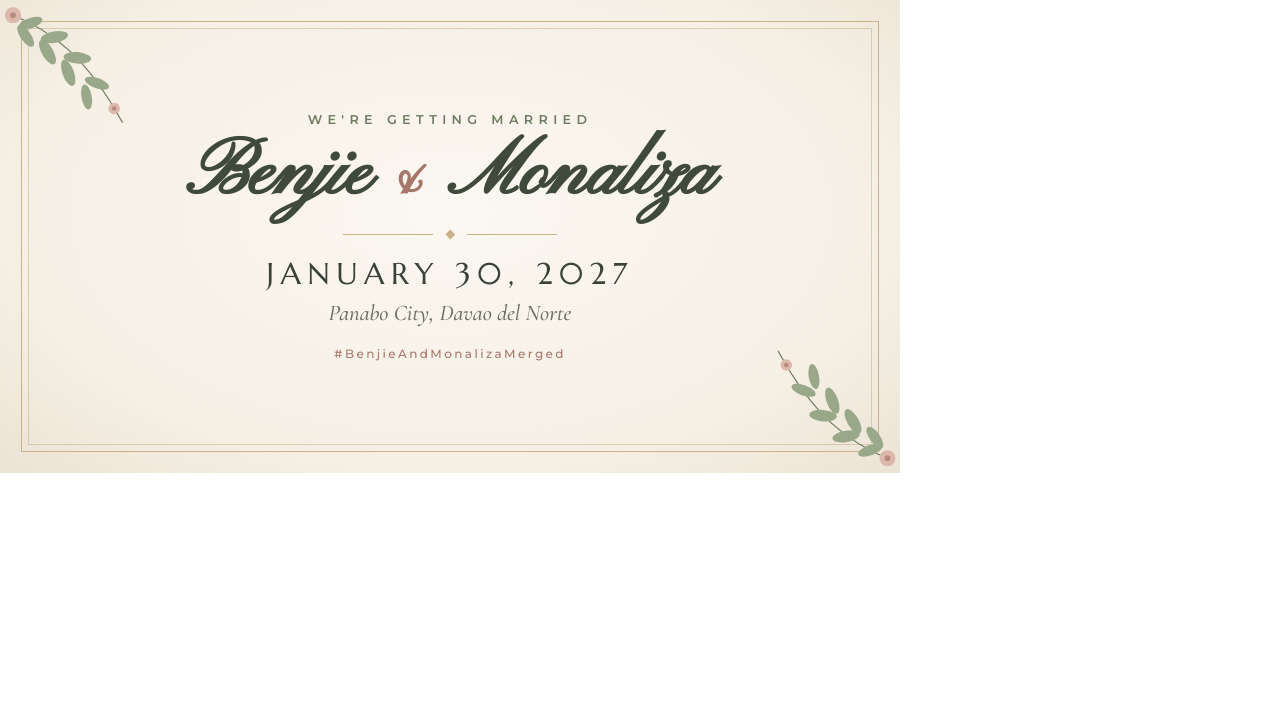
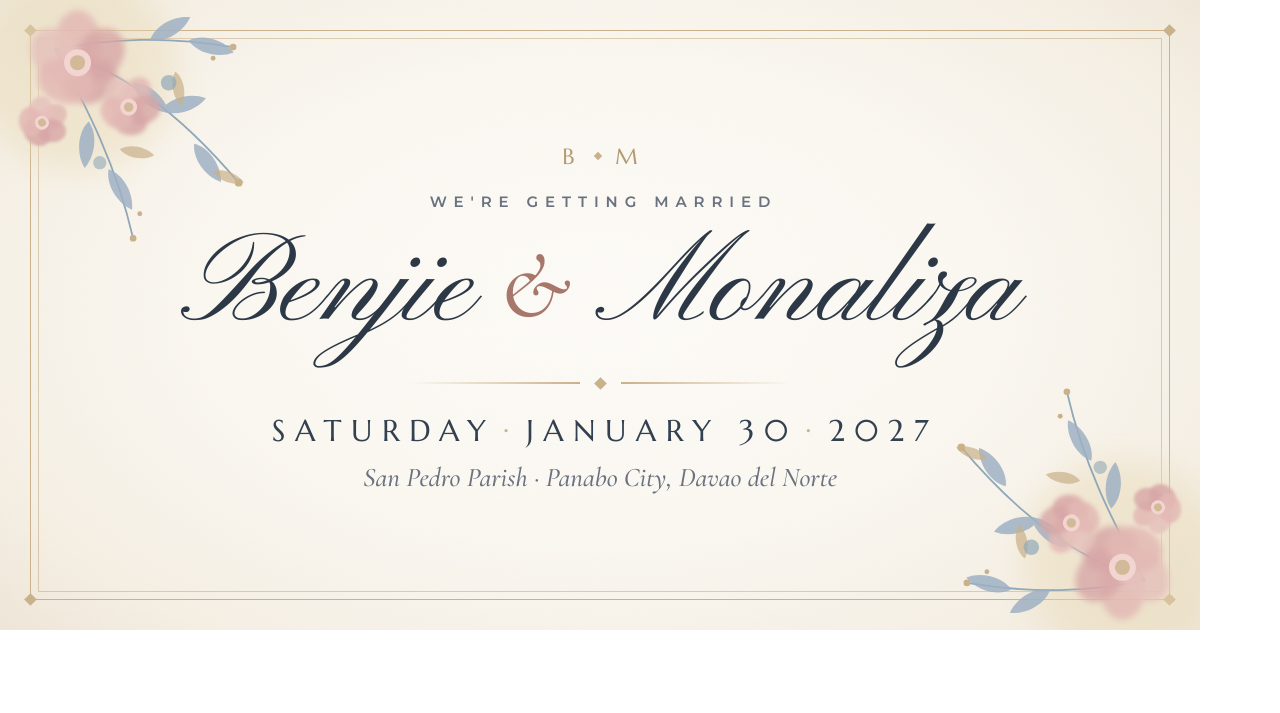
Before and after one commit to alaan-industry/wedding, a Laravel app: page /og-preview.html in a window 1280 px wide. Shown: the top 713 px of the page. Run offline with Laravel 12, Linux system fonts and the light colour scheme.

Commit message:
fix: keep the invitation within small phone screens
- Scaled down hero, countdown, RSVP and event card text, padding and flourishes below 360px and sm so nothing spills past a 320–375px screen.
- Clipped horizontal overflow on the invitation body so stray decorations can't add sideways scroll.
- Kept the ceremony date and "Panabo City" from breaking across lines, and set the event ornament width explicitly.
- Redesigned the share preview card and regenerated og-image.jpg (smaller file, same 1200×630).
- Added an iPhone SE browser test asserting the page has no horizontal overflow.

Co-Authored-By: Claude Opus 5.5 <noreply@anthropic.com>

```diff
--- a/public/og-preview.html
+++ b/public/og-preview.html
@@ -8,110 +8,154 @@
     * { margin: 0; padding: 0; box-sizing: border-box; }
     body { background: #fff; }
     .card {
-        width: 1200px; height: 630px; overflow: hidden; zoom: 0.75;
+        width: 1200px; height: 630px; overflow: hidden; position: relative;
         background:
-            radial-gradient(ellipse at 50% 45%, #fbf8f2 0%, #f5efe4 70%, #ebe3d4 100%);
-        color: #3a4136;
+            radial-gradient(ellipse 70% 80% at 50% 48%, #fdfbf7 0%, #fbf8f2 45%, #f5efe4 80%, #ede5d6 100%);
+        color: #33404f;
         font-family: 'Cormorant Garamond', serif;
-        position: relative;
     }
-    .frame {
-        position: absolute; inset: 28px;
-        border: 1.5px solid #c9b18a;
-    }
-    .frame::after {
-        content: ''; position: absolute; inset: 8px;
-        border: 1px solid rgba(201, 177, 138, .55);
-    }
-    .sprig { position: absolute; width: 230px; height: 230px; }
-    .sprig.tl { top: -14px; left: -14px; }
-    .sprig.br { bottom: -14px; right: -14px; transform: rotate(180deg); }
+    .grain { position: absolute; inset: 0; opacity: .35; mix-blend-mode: multiply; }
+    .frame { position: absolute; inset: 30px; border: 1.25px solid #c9b18a; }
+    .frame::after { content: ''; position: absolute; inset: 7px; border: .75px solid rgba(201, 177, 138, .6); }
+    .corner { position: absolute; width: 9px; height: 9px; background: #c9b18a; transform: rotate(45deg); }
+    .corner.tl { top: 26px; left: 26px; } .corner.tr { top: 26px; right: 26px; }
+    .corner.bl { bottom: 26px; left: 26px; } .corner.br { bottom: 26px; right: 26px; }
+    .bouquet { position: absolute; width: 400px; height: 400px; }
+    .bouquet.tl { top: -84px; left: -78px; }
+    .bouquet.br { bottom: -84px; right: -78px; transform: rotate(180deg); }
     .content {
         position: absolute; inset: 0;
         display: flex; flex-direction: column; align-items: center; justify-content: center;
-        text-align: center;
+        text-align: center; padding-top: 6px;
     }
+    .monogram {
+        font-family: 'Marcellus', serif; font-size: 22px; letter-spacing: .3em; color: #b39a72;
+        display: flex; align-items: center; gap: 14px; padding-left: .3em;
+    }
+    .monogram i { width: 6px; height: 6px; background: #c9b18a; transform: rotate(45deg); }
     .eyebrow {
         font-family: 'Montserrat', sans-serif; font-weight: 600;
-        font-size: 17px; letter-spacing: .42em; text-transform: uppercase;
-        color: #6f7d62; margin-bottom: 6px;
+        font-size: 15px; letter-spacing: .46em; text-transform: uppercase;
+        color: #69727e; margin-top: 22px; padding-left: .46em;
     }
     .names {
-        font-family: 'Pinyon Script', cursive;
-        font-size: 104px; line-height: 1.15; color: #3f4a3a;
-        display: flex; align-items: baseline; gap: 22px;
+        font-family: 'Pinyon Script', cursive; font-weight: 400;
+        font-size: 124px; line-height: 1; color: #2c3846;
+        margin-top: 18px; display: flex; align-items: baseline; gap: 26px;
     }
-    .names .amp { font-size: 76px; color: #a8776b; }
-    .divider { display: flex; align-items: center; gap: 18px; margin: 14px 0 22px; }
-    .divider span { width: 120px; height: 1px; background: #c9b18a; }
-    .divider i { width: 9px; height: 9px; background: #c9b18a; transform: rotate(45deg); }
+    .names .amp { font-family: 'Cormorant Garamond', serif; font-style: italic; font-weight: 500; font-size: 92px; color: #a8776b; transform: translateY(-4px); }
+    .rule { display: flex; align-items: center; gap: 16px; margin: 26px 0 24px; }
+    .rule span { width: 170px; height: 1.25px; }
+    .rule span:first-child { background: linear-gradient(90deg, transparent, #c9b18a); }
+    .rule span:last-child { background: linear-gradient(90deg, #c9b18a, transparent); }
+    .rule i { width: 9px; height: 9px; background: #c9b18a; transform: rotate(45deg); }
     .date {
-        font-family: 'Marcellus', serif;
-        font-size: 40px; letter-spacing: .22em; color: #3a4136;
+        font-family: 'Marcellus', serif; font-size: 30px; letter-spacing: .32em; color: #33404f;
+        padding-left: .32em;
     }
-    .place {
-        font-style: italic; font-size: 30px; color: #6d7166; margin-top: 10px;
-    }
-    .hashtag {
-        font-family: 'Montserrat', sans-serif; font-weight: 500;
-        font-size: 16px; letter-spacing: .2em; color: #a8776b; margin-top: 26px;
-    }
+    .date b { font-weight: 400; color: #c9b18a; margin: 0 .25em; }
+    .place { font-style: italic; font-size: 27px; color: #69727e; margin-top: 12px; }
 </style>
 </head>
 <body>
 <div class="card">
+    <svg class="grain" width="1200" height="630">
+        <filter id="n"><feTurbulence type="fractalNoise" baseFrequency=".9" numOctaves="2" stitchTiles="stitch"/><feColorMatrix values="0 0 0 0 .55  0 0 0 0 .5  0 0 0 0 .42  0 0 0 .09 0"/></filter>
+        <rect width="100%" height="100%" filter="url(#n)"/>
+    </svg>
+
+    <svg width="0" height="0" style="position:absolute">
+        <defs>
+            <filter id="wash" x="-30%" y="-30%" width="160%" height="160%"><feGaussianBlur stdDeviation="2.2"/></filter>
+            <filter id="soft" x="-50%" y="-50%" width="200%" height="200%"><feGaussianBlur stdDeviation="14"/></filter>
+            <g id="bloom">
+                <g filter="url(#wash)">
+                    <ellipse cx="0" cy="-15" rx="15" ry="20" fill="#e3b9b4" opacity=".85"/>
+                    <ellipse cx="14" cy="-4" rx="15" ry="19" fill="#d8a7a7" opacity=".85" transform="rotate(72)"/>
+                    <ellipse cx="9" cy="13" rx="15" ry="19" fill="#e6c2bd" opacity=".85" transform="rotate(144)"/>
+                    <ellipse cx="-9" cy="13" rx="15" ry="19" fill="#d8a7a7" opacity=".8" transform="rotate(216)"/>
+                    <ellipse cx="-14" cy="-4" rx="15" ry="19" fill="#e3b9b4" opacity=".85" transform="rotate(288)"/>
+                </g>
+                <circle r="9" fill="#f2d4d0"/>
+                <circle r="5" fill="#c9b18a" opacity=".8"/>
+            </g>
+            <g id="leaf"><path d="M0 0 C 10 -9, 30 -9, 42 0 C 30 9, 10 9, 0 0 Z"/></g>
+        </defs>
+    </svg>
+
     <div class="frame"></div>
+    <i class="corner tl"></i><i class="corner tr"></i><i class="corner bl"></i><i class="corner br"></i>
 
-    <svg class="sprig tl" viewBox="0 0 300 300" fill="none">
-        <path d="M30 40 C 110 70, 170 120, 230 230" stroke="#6f7d62" stroke-width="2.2" stroke-linecap="round"/>
-        <g fill="#9aa88a">
-            <ellipse cx="70" cy="58" rx="22" ry="9" transform="rotate(-20 70 58)"/>
-            <ellipse cx="62" cy="80" rx="22" ry="9" transform="rotate(55 62 80)"/>
-            <ellipse cx="112" cy="82" rx="24" ry="10" transform="rotate(-10 112 82)"/>
-            <ellipse cx="100" cy="108" rx="24" ry="10" transform="rotate(60 100 108)"/>
-            <ellipse cx="152" cy="118" rx="24" ry="10" transform="rotate(5 152 118)"/>
-            <ellipse cx="136" cy="144" rx="24" ry="10" transform="rotate(70 136 144)"/>
-            <ellipse cx="186" cy="162" rx="22" ry="9" transform="rotate(20 186 162)"/>
-            <ellipse cx="168" cy="186" rx="22" ry="9" transform="rotate(80 168 186)"/>
+    <svg class="bouquet tl" viewBox="0 0 360 360">
+        <circle cx="140" cy="140" r="90" fill="#e8d9b5" opacity=".45" filter="url(#soft)"/>
+        <g fill="none" stroke="#8fa8b8" stroke-width="1.6" stroke-linecap="round">
+            <path d="M120 120 C 180 140, 230 175, 285 240"/>
+            <path d="M120 120 C 150 175, 175 225, 190 290"/>
+            <path d="M120 120 C 170 110, 220 108, 280 118"/>
         </g>
-        <g fill="#dcb7ab">
-            <circle cx="40" cy="44" r="14"/>
-            <circle cx="216" cy="206" r="10"/>
+        <g fill="#9fb1c4" opacity=".85">
+            <use href="#leaf" transform="translate(190 150) rotate(40)"/>
+            <use href="#leaf" transform="translate(215 175) rotate(-15)"/>
+            <use href="#leaf" transform="translate(245 205) rotate(55)"/>
+            <use href="#leaf" transform="translate(150 185) rotate(95)"/>
+            <use href="#leaf" transform="translate(168 228) rotate(60)"/>
+            <use href="#leaf" transform="translate(205 112) rotate(-30)"/>
+            <use href="#leaf" transform="translate(240 112) rotate(15)"/>
         </g>
-        <g fill="#a8776b" opacity=".7">
-            <circle cx="40" cy="44" r="5"/>
-            <circle cx="216" cy="206" r="4"/>
+        <g fill="#c9b18a" opacity=".7">
+            <use href="#leaf" transform="translate(178 210) rotate(10) scale(.75)"/>
+            <use href="#leaf" transform="translate(228 140) rotate(80) scale(.75)"/>
+            <use href="#leaf" transform="translate(262 230) rotate(20) scale(.7)"/>
         </g>
+        <g fill="#c9b18a">
+            <circle cx="285" cy="240" r="3.5"/><circle cx="190" cy="290" r="3"/><circle cx="280" cy="118" r="3"/>
+            <circle cx="262" cy="128" r="2.2"/><circle cx="196" cy="268" r="2.2"/>
+        </g>
+        <use href="#bloom" transform="translate(140 132) scale(1.35)"/>
+        <use href="#bloom" transform="translate(186 172) scale(.85) rotate(30)"/>
+        <use href="#bloom" transform="translate(108 186) scale(.7) rotate(60)"/>
+        <circle cx="222" cy="150" r="7" fill="#8fa8b8" opacity=".7"/>
+        <circle cx="160" cy="222" r="6" fill="#8fa8b8" opacity=".6"/>
     </svg>
-    <svg class="sprig br" viewBox="0 0 300 300" fill="none">
-        <path d="M30 40 C 110 70, 170 120, 230 230" stroke="#6f7d62" stroke-width="2.2" stroke-linecap="round"/>
-        <g fill="#9aa88a">
-            <ellipse cx="70" cy="58" rx="22" ry="9" transform="rotate(-20 70 58)"/>
-            <ellipse cx="62" cy="80" rx="22" ry="9" transform="rotate(55 62 80)"/>
-            <ellipse cx="112" cy="82" rx="24" ry="10" transform="rotate(-10 112 82)"/>
-            <ellipse cx="100" cy="108" rx="24" ry="10" transform="rotate(60 100 108)"/>
-            <ellipse cx="152" cy="118" rx="24" ry="10" transform="rotate(5 152 118)"/>
-            <ellipse cx="136" cy="144" rx="24" ry="10" transform="rotate(70 136 144)"/>
-            <ellipse cx="186" cy="162" rx="22" ry="9" transform="rotate(20 186 162)"/>
-            <ellipse cx="168" cy="186" rx="22" ry="9" transform="rotate(80 168 186)"/>
+    <svg class="bouquet br" viewBox="0 0 360 360">
+        <circle cx="140" cy="140" r="90" fill="#e8d9b5" opacity=".45" filter="url(#soft)"/>
+        <g fill="none" stroke="#8fa8b8" stroke-width="1.6" stroke-linecap="round">
+            <path d="M120 120 C 180 140, 230 175, 285 240"/>
+            <path d="M120 120 C 150 175, 175 225, 190 290"/>
+            <path d="M120 120 C 170 110, 220 108, 280 118"/>
         </g>
-        <g fill="#dcb7ab">
-            <circle cx="40" cy="44" r="14"/>
-            <circle cx="216" cy="206" r="10"/>
+        <g fill="#9fb1c4" opacity=".85">
+            <use href="#leaf" transform="translate(190 150) rotate(40)"/>
+            <use href="#leaf" transform="translate(215 175) rotate(-15)"/>
+            <use href="#leaf" transform="translate(245 205) rotate(55)"/>
+            <use href="#leaf" transform="translate(150 185) rotate(95)"/>
+            <use href="#leaf" transform="translate(168 228) rotate(60)"/>
+            <use href="#leaf" transform="translate(205 112) rotate(-30)"/>
+            <use href="#leaf" transform="translate(240 112) rotate(15)"/>
         </g>
-        <g fill="#a8776b" opacity=".7">
-            <circle cx="40" cy="44" r="5"/>
-            <circle cx="216" cy="206" r="4"/>
+        <g fill="#c9b18a" opacity=".7">
+            <use href="#leaf" transform="translate(178 210) rotate(10) scale(.75)"/>
+            <use href="#leaf" transform="translate(228 140) rotate(80) scale(.75)"/>
+            <use href="#leaf" transform="translate(262 230) rotate(20) scale(.7)"/>
         </g>
+        <g fill="#c9b18a">
+            <circle cx="285" cy="240" r="3.5"/><circle cx="190" cy="290" r="3"/><circle cx="280" cy="118" r="3"/>
+            <circle cx="262" cy="128" r="2.2"/><circle cx="196" cy="268" r="2.2"/>
+        </g>
+        <use href="#bloom" transform="translate(140 132) scale(1.35)"/>
+        <use href="#bloom" transform="translate(186 172) scale(.85) rotate(30)"/>
+        <use href="#bloom" transform="translate(108 186) scale(.7) rotate(60)"/>
+        <circle cx="222" cy="150" r="7" fill="#8fa8b8" opacity=".7"/>
+        <circle cx="160" cy="222" r="6" fill="#8fa8b8" opacity=".6"/>
     </svg>
 
     <div class="content">
+        <p class="monogram">B<i></i>M</p>
         <p class="eyebrow">We're getting married</p>
         <h1 class="names"><span>Benjie</span><span class="amp">&amp;</span><span>Monaliza</span></h1>
-        <div class="divider"><span></span><i></i><span></span></div>
-        <p class="date">JANUARY 30, 2027</p>
-        <p class="place">Panabo City, Davao del Norte</p>
-        <p class="hashtag">#BenjieAndMonalizaMerged</p>
+        <div class="rule"><span></span><i></i><span></span></div>
+        <p class="date">SATURDAY<b>·</b>JANUARY 30<b>·</b>2027</p>
+        <p class="place">San Pedro Parish · Panabo City, Davao del Norte</p>
     </div>
 </div>
 </body>
--- a/resources/views/layouts/invitation.blade.php
+++ b/resources/views/layouts/invitation.blade.php
@@ -48,7 +48,7 @@
 
         @vite(['resources/css/app.css', 'resources/js/app.js'])
     </head>
-    <body class="paper-texture min-h-screen font-serif [--font-sans:var(--font-label)] text-ink antialiased selection:bg-blush/50">
+    <body class="paper-texture min-h-screen overflow-x-clip font-serif [--font-sans:var(--font-label)] text-ink antialiased selection:bg-blush/50">
         {{ $slot }}
     </body>
 </html>
```
Also changed, not shown: resources/views/components/⚡rsvp.blade.php (+4 -4 lines), resources/views/invitation.blade.php (+23 -23 lines), tests/Browser/InvitationSmallScreenTest.php (added, +19 -0 lines), public/images/og-image.jpg.
